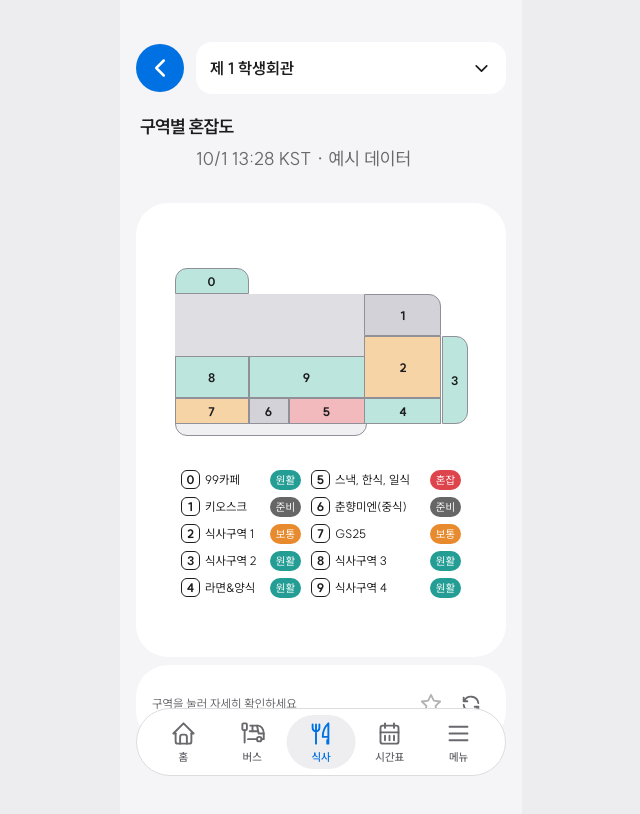
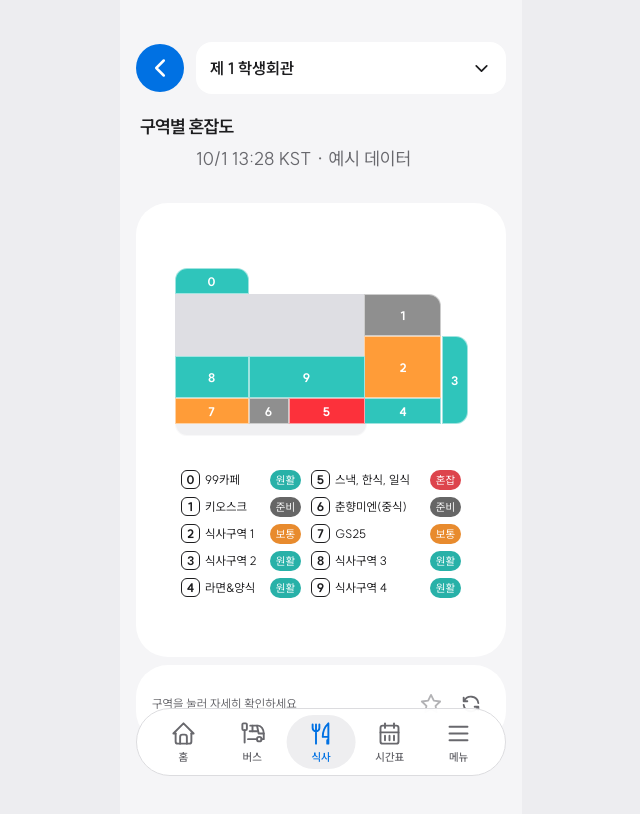
Before and after one commit to Tsimoo07/AdventureDesign05, a React (Vite) app in the folder my-pwa-app/: page /category/1 in a window 1280 px wide. Shown: the top 814 px of the page, without its empty margins (319-959 px from the left). Built offline with nearby package versions, Linux system fonts and the light colour scheme.

Commit message:
fix:구역 색깔

```diff
--- a/my-pwa-app/src/features/status/zones.ts
+++ b/my-pwa-app/src/features/status/zones.ts
@@ -63,7 +63,7 @@ export const floorPlans: Record<string, FloorPlanDef> = {
       { id: "1", x: 26, y: 0, w: 150, h: 67 },
       { id: "2", x: 176, y: 0, w: 40, h: 67 },
       { id: "3", x: 136, y: 67, w: 158, h: 101 },
-      { id: "4", x: 216, y: 0, w: 78, h: 68 },
+      { id: "4", x: 216, y: 0, w: 78, h: 67 },
       { id: "5", x: 86, y: 118, w: 50, h: 50 },
       { id: "6", x: 86, y: 67, w: 50, h: 51}
     ],
--- a/my-pwa-app/src/index.css
+++ b/my-pwa-app/src/index.css
@@ -235,7 +235,7 @@ main {
   background: #e88b2e;
 }
 .normal {
-  background: #249e95;
+  background: #28b1a8;
 }
 .ready {
   background: #666;
@@ -1001,10 +1001,10 @@ dialog.sheet::backdrop {
   --floor-corridor: #48484d;
   --floor-border: #68686d;
   --floor-text: #ffffff;
-  --floor-normal: #197c76;
-  --floor-warning: #985619;
-  --floor-danger: #b5363b;
-  --floor-ready: #55555b;
+  --floor-normal: #27ada4;
+  --floor-warning: #e88b2e;
+  --floor-danger: #dd444c;
+  --floor-ready: #666;
   --floor-unknown: #36363b;
   position: relative;
   width: 293px;
@@ -1103,12 +1103,12 @@ dialog.sheet::backdrop {
 [data-theme="light"] .live-floor {
   --floor-base: #f0f0f2;
   --floor-corridor: #dedee3;
-  --floor-border: #909098;
-  --floor-text: #1d1d1f;
-  --floor-normal: #bce6dd;
-  --floor-warning: #f6d4a6;
-  --floor-danger: #f3babe;
-  --floor-ready: #d2d2d8;
+  --floor-border: #ffffff8b;
+  --floor-text: #ffffff;
+  --floor-normal: #2fc5bb;
+  --floor-warning: #ff9c38;
+  --floor-danger: #fc313b;
+  --floor-ready: #8f8f8f;
   --floor-unknown: #e8e8ed;
 }
 
```
